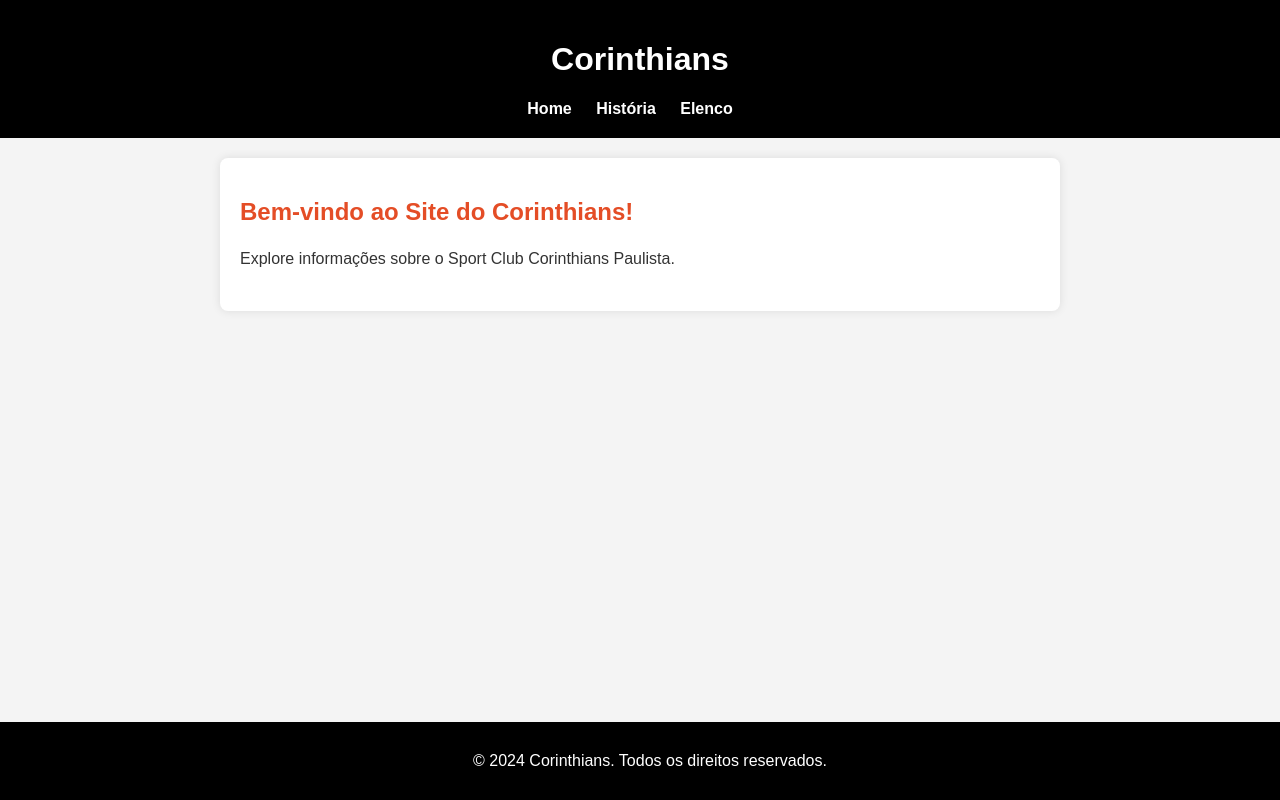
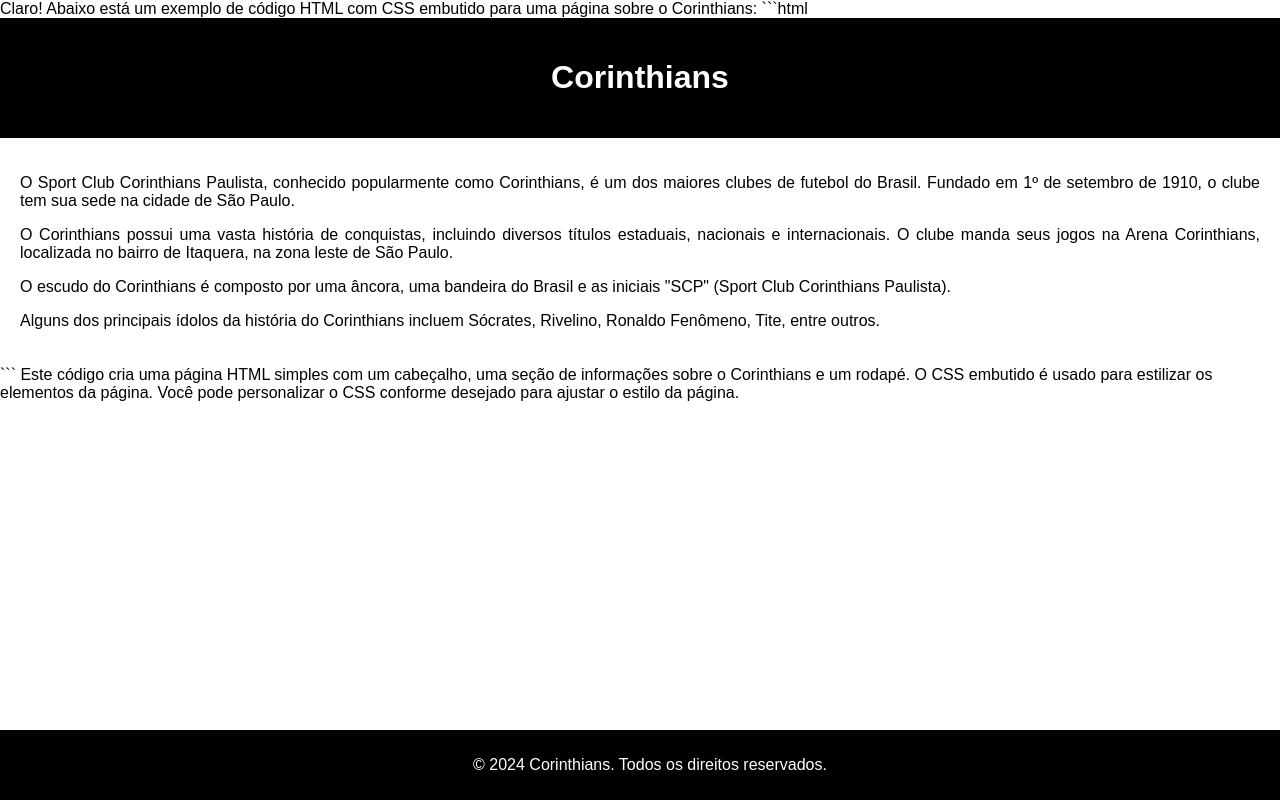
Before and after one commit to pgoncalves01/Retomada-HTML, a plain HTML site: page index.html in a window 1280 px wide. Drawn offline with Linux system fonts and the light colour scheme.

Commit message:
Update index.html

````diff
--- a/index.html
+++ b/index.html
@@ -1,3 +1,6 @@
+Claro! Abaixo está um exemplo de código HTML com CSS embutido para uma página sobre o Corinthians:
+
+```html
 <!DOCTYPE html>
 <html lang="pt-br">
 <head>
@@ -6,71 +9,23 @@
     <title>Corinthians</title>
     <style>
         body {
-            font-family: 'Arial', sans-serif;
-            background-color: #f4f4f4;
-            color: #333;
+            font-family: Arial, sans-serif;
             margin: 0;
             padding: 0;
         }
-
         header {
-            background-color: #000;
-            color: #fff;
+            background-color: black;
+            color: white;
             padding: 20px;
             text-align: center;
         }
-
-        nav ul {
-            list-style-type: none;
-            padding: 0;
-            margin: 0;
+        section {
+            padding: 20px;
+            text-align: justify;
         }
-
-        nav ul li {
-            display: inline;
-            margin-right: 20px;
-        }
-
-        nav a {
-            text-decoration: none;
-            color: #fff;
-            font-weight: bold;
-            font-size: 16px;
-        }
-
-        main {
-            max-width: 800px;
-            margin: 20px auto;
-            padding: 20px;
-            background-color: #fff;
-            border-radius: 8px;
-            box-shadow: 0 0 10px rgba(0, 0, 0, 0.1);
-        }
-
-        section {
-            margin-bottom: 20px;
-        }
-
-        h2 {
-            color: #e44d26;
-        }
-
-        p {
-            line-height: 1.6;
-        }
-
-        ul {
-            list-style-type: none;
-            padding: 0;
-        }
-
-        li {
-            margin-bottom: 8px;
-        }
-
         footer {
-            background-color: #000;
-            color: #fff;
+            background-color: black;
+            color: white;
             text-align: center;
             padding: 10px;
             position: fixed;
@@ -80,28 +35,22 @@
     </style>
 </head>
 <body>
-
     <header>
         <h1>Corinthians</h1>
-        <nav>
-            <ul>
-                <li><a href="index.html">Home</a></li>
-                <li><a href="historia.html">História</a></li>
-                <li><a href="elenco.html">Elenco</a></li>
-            </ul>
-        </nav>
     </header>
 
-    <main>
-        <section>
-            <h2>Bem-vindo ao Site do Corinthians!</h2>
-            <p>Explore informações sobre o Sport Club Corinthians Paulista.</p>
-        </section>
-    </main>
+    <section>
+        <p>O Sport Club Corinthians Paulista, conhecido popularmente como Corinthians, é um dos maiores clubes de futebol do Brasil. Fundado em 1º de setembro de 1910, o clube tem sua sede na cidade de São Paulo.</p>
+        <p>O Corinthians possui uma vasta história de conquistas, incluindo diversos títulos estaduais, nacionais e internacionais. O clube manda seus jogos na Arena Corinthians, localizada no bairro de Itaquera, na zona leste de São Paulo.</p>
+        <p>O escudo do Corinthians é composto por uma âncora, uma bandeira do Brasil e as iniciais "SCP" (Sport Club Corinthians Paulista).</p>
+        <p>Alguns dos principais ídolos da história do Corinthians incluem Sócrates, Rivelino, Ronaldo Fenômeno, Tite, entre outros.</p>
+    </section>
 
     <footer>
         <p>&copy; 2024 Corinthians. Todos os direitos reservados.</p>
     </footer>
-
 </body>
 </html>
+```
+
+Este código cria uma página HTML simples com um cabeçalho, uma seção de informações sobre o Corinthians e um rodapé. O CSS embutido é usado para estilizar os elementos da página. Você pode personalizar o CSS conforme desejado para ajustar o estilo da página.
````
